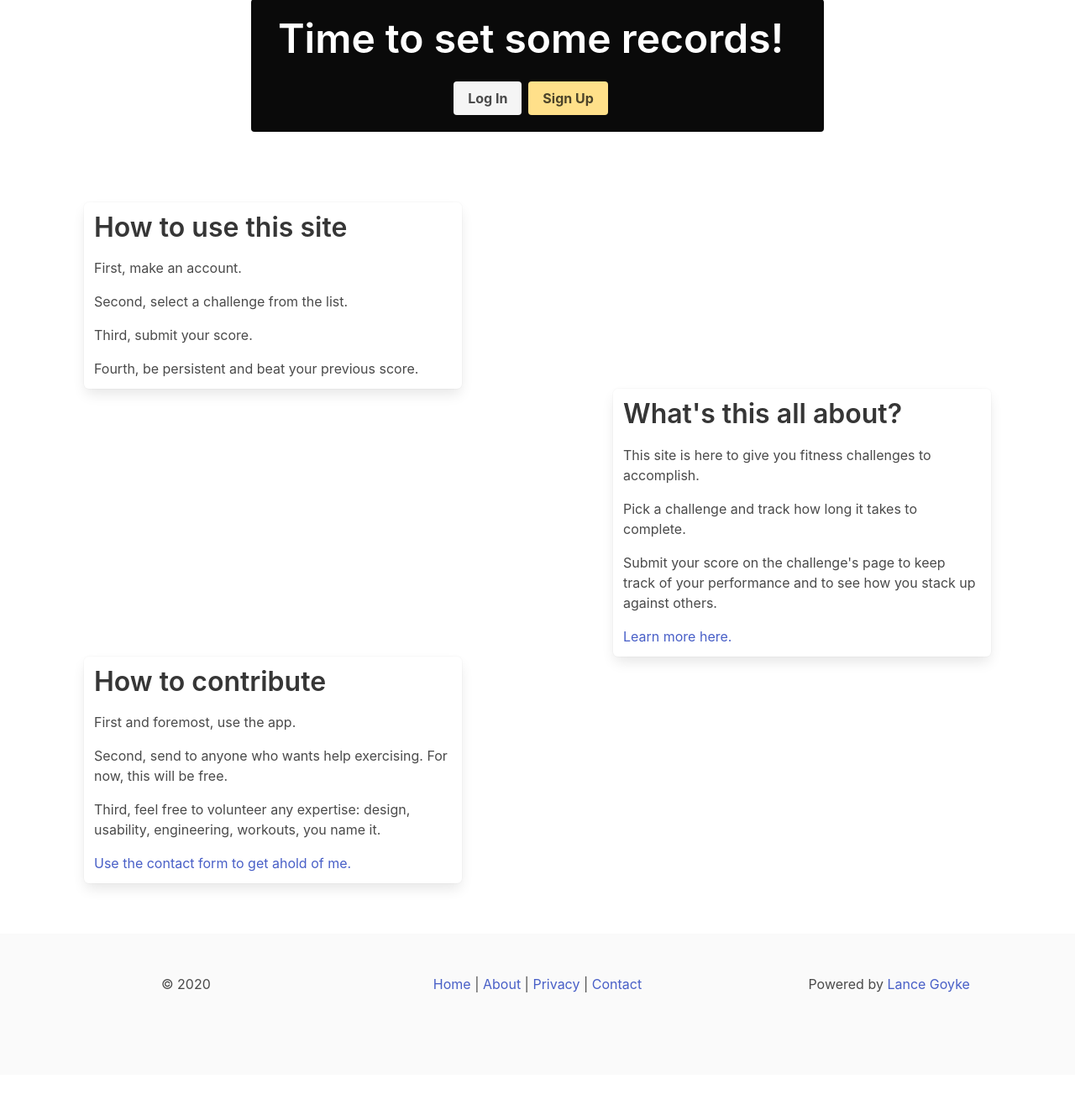
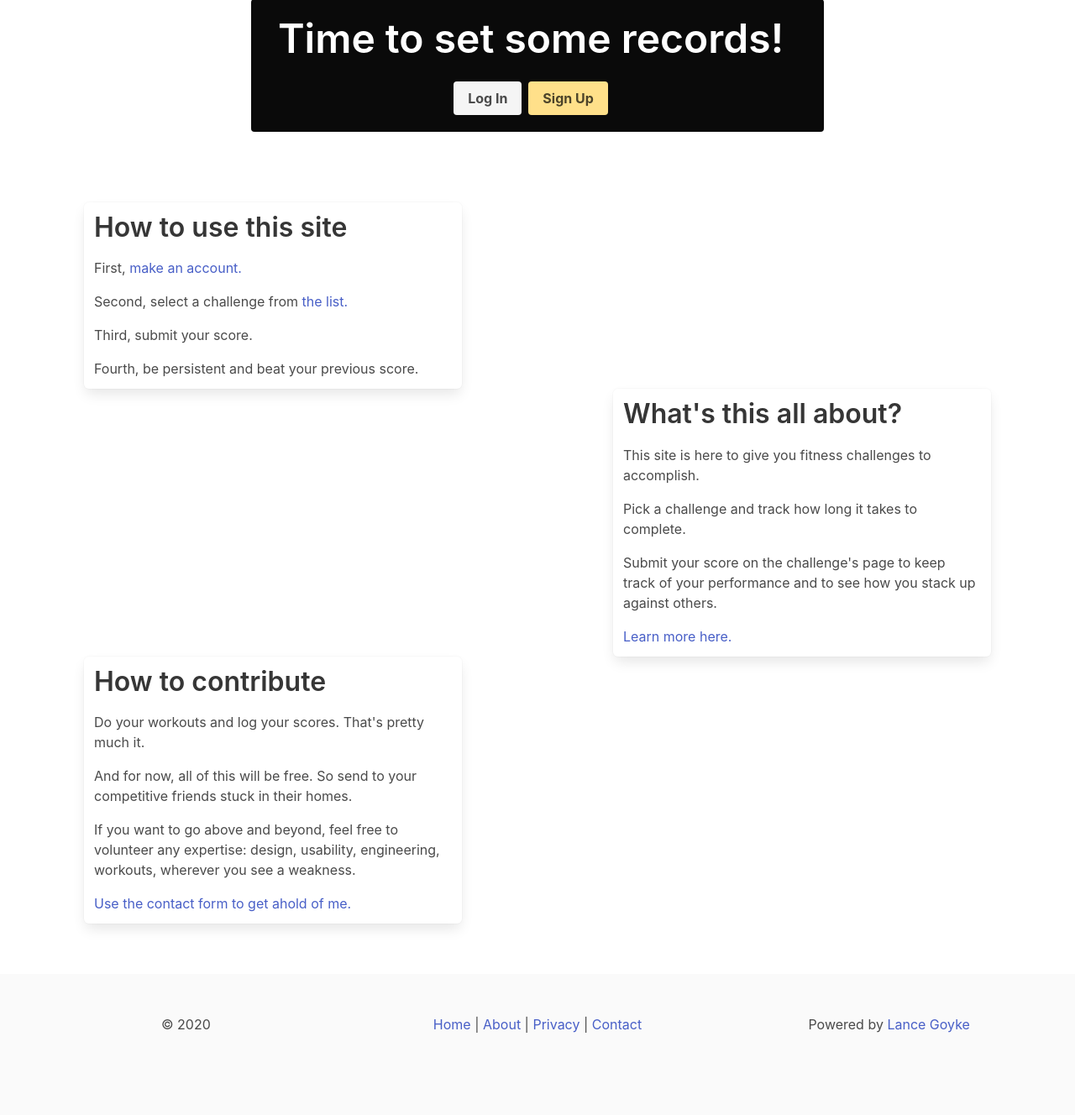
Before and after one commit to lancegoyke/lg-records, a Django app: page / in a window 1280 px wide. Shown: the part 137-1465 px from the top of the page at 84% size. Before the commit the page ends 1319 px from the top, so only its background shows below. Run offline with Django 3.2, Linux system fonts and the light colour scheme; some libraries are stand-ins or nearby versions.

Commit message:
update homepage

```diff
--- a/templates/home.html
+++ b/templates/home.html
@@ -48,11 +48,11 @@ Home | {{ request.site.name }}
             <h2 class="is-size-3">How to use this site</h2>
 
             <p>
-                First, make an account.
+                First, <a href="{% url 'account_signup' %}">make an account.</a>
             </p>
 
             <p>
-                Second, select a challenge from the list.
+                Second, select a challenge from <a href="{% url 'challenge_filtered_list' %}">the list.</a>
             </p>
 
             <p>
@@ -94,15 +94,15 @@ Home | {{ request.site.name }}
             <h2 class="is-size-3">How to contribute</h2>
 
             <p>
-                First and foremost, use the app.
+                Do your workouts and log your scores. That's pretty much it.
             </p>
 
             <p>
-                Second, send to anyone who wants help exercising. For now, this will be free.
+                And for now, all of this will be free. So send to your competitive friends stuck in their homes.
             </p>
 
             <p>
-                Third, feel free to volunteer any expertise: design, usability, engineering, workouts, you name it.
+                If you want to go above and beyond, feel free to volunteer any expertise: design, usability, engineering, workouts, wherever you see a weakness.
             </p>
 
             <p>
```
